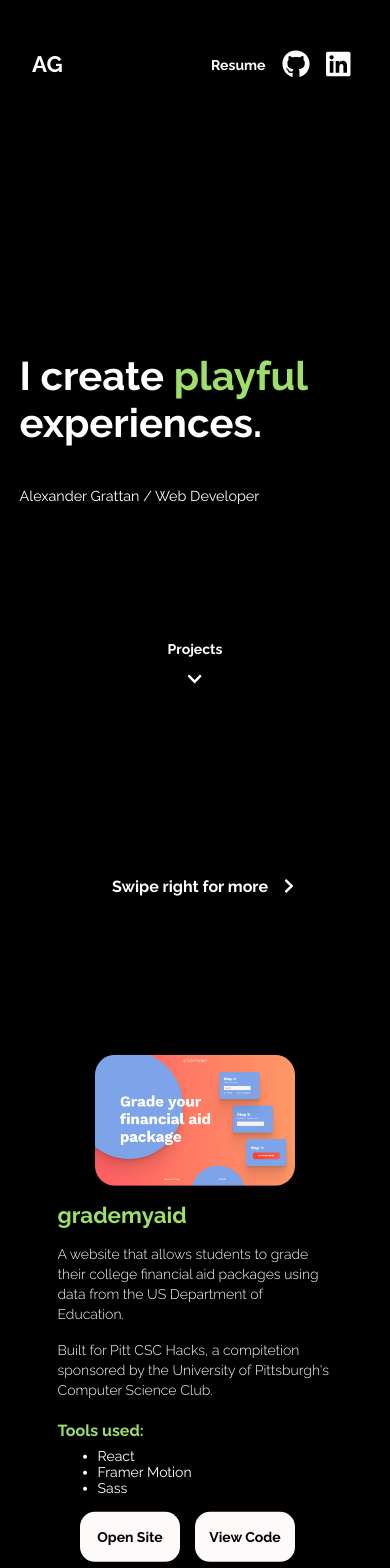
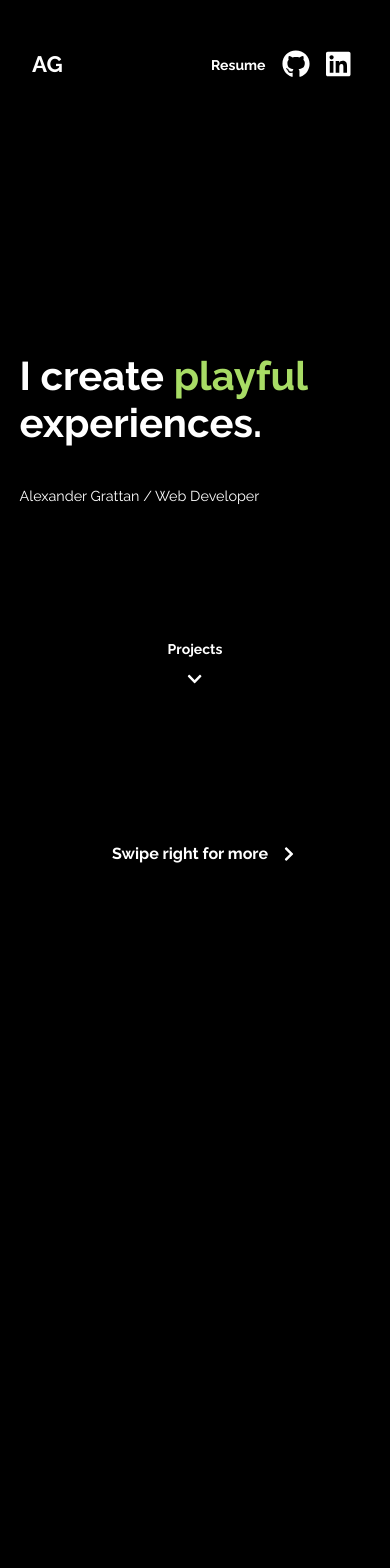
Before and after one commit to agrattan0820/portfolio-site, a Next.js app: page / in a window 390 px wide. Shown: the top 1568 px of the page. Built offline with nearby package versions, Linux system fonts and the light colour scheme.

Commit message:
Change to bottom and scrubbing of elements

```diff
--- a/pages/index.js
+++ b/pages/index.js
@@ -38,6 +38,7 @@ export default function Home() {
     gsap.registerPlugin(ScrollTrigger);
     let tl = gsap.timeline();
     let projects = gsap.utils.toArray(".project-row .project");
+    let projectImages = gsap.utils.toArray(".project-row .project img");
     let mediaQuery = window.matchMedia("(min-width: 967px)");
 
     const homeAnimation = (animation) => {
@@ -77,19 +78,17 @@ export default function Home() {
           ease: "power3.out",
         });
 
-      if (mediaQuery.matches) {
       gsap.from(".project-row", {
         scrollTrigger: {
           trigger: ".project-container",
-            start: "top bottom",
-            toggleActions: "restart",
+          start: "top center",
+          end: "top top",
+          scrub: 1,
         },
-          x: "100vw",
+        x: 500,
         opacity: 0,
         duration: 2,
-          ease: "power3.out",
       });
-      }
 
       if (mediaQuery.matches) {
         gsap.to(projects, {
@@ -116,6 +115,8 @@ export default function Home() {
         scrollTrigger: {
           trigger: "footer",
           start: "top center",
+          end: "top top",
+          scrub: 1,
         },
       });
 
@@ -124,13 +125,11 @@ export default function Home() {
           y: 100,
           opacity: 0,
           duration: 0.6,
-          ease: "power3.out",
         })
         .from("footer .footer-links", {
           y: 100,
           opacity: 0,
           duration: 0.6,
-          ease: "power3.out",
         });
     };
 
--- a/styles/Home.scss
+++ b/styles/Home.scss
@@ -103,15 +103,15 @@
     @media (max-width: 967px) {
       overflow: auto;
       -webkit-overflow-scrolling: touch;
-      height: 110vh;
-      height: calc(var(--vh, 1vh) * 110);
     }
     .scroll-right {
+      position: absolute;
+      top: 0;
+      left: 50%;
+      width: 100%;
+      transform: translateX(-50%);
       font-family: $font;
       color: $white;
-      height: 10vh;
-      height: calc(var(--vh, 1vh) * 10);
-      margin: auto;
       display: none;
       @media (max-width: 967px) {
         display: flex;
@@ -119,7 +119,7 @@
         align-items: center;
       }
       h4 {
-        margin: 1rem;
+        margin: 0 1rem;
       }
     }
     // .arrow-controls {
@@ -160,7 +160,7 @@
           font-family: $font;
           color: $white;
           position: absolute;
-          bottom: 10%;
+          bottom: 5%;
         }
         // &::after {
         //   display: inline-block;
```
Lines whose indentation alone changed are shown as unchanged.
